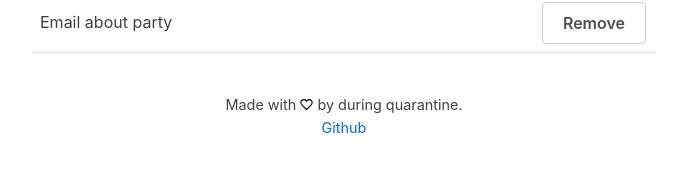
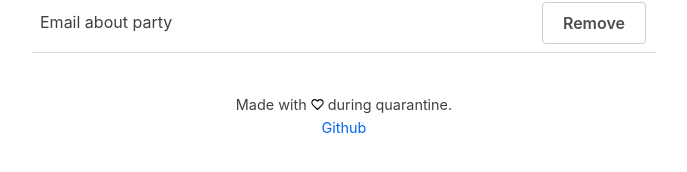
Before and after one commit to Saoskia/to-do-vue, a Vue app: page / in a window 1280 px wide. Shown: the part 260-432 px from the top of the page, without its empty margins (296-983 px from the left). Built offline with nearby package versions, Linux system fonts and the light colour scheme.

Commit message:
Fixed a tiny typo

```diff
--- a/src/components/ToDoList.vue
+++ b/src/components/ToDoList.vue
@@ -17,7 +17,7 @@
     </table>
     <div class="footer text-center">
       <!-- Heart SVG from https://feathericons.com/ -->
-      Made with <img src="../assets/heart.svg" alt="love"> by during quarantine.<br />
+      Made with <img src="../assets/heart.svg" alt="love"> during quarantine.<br />
       <a href="http://github.com/Saoskia/to-do-vue" target="_blank">Github</a>
     </div>
   </div>
```
